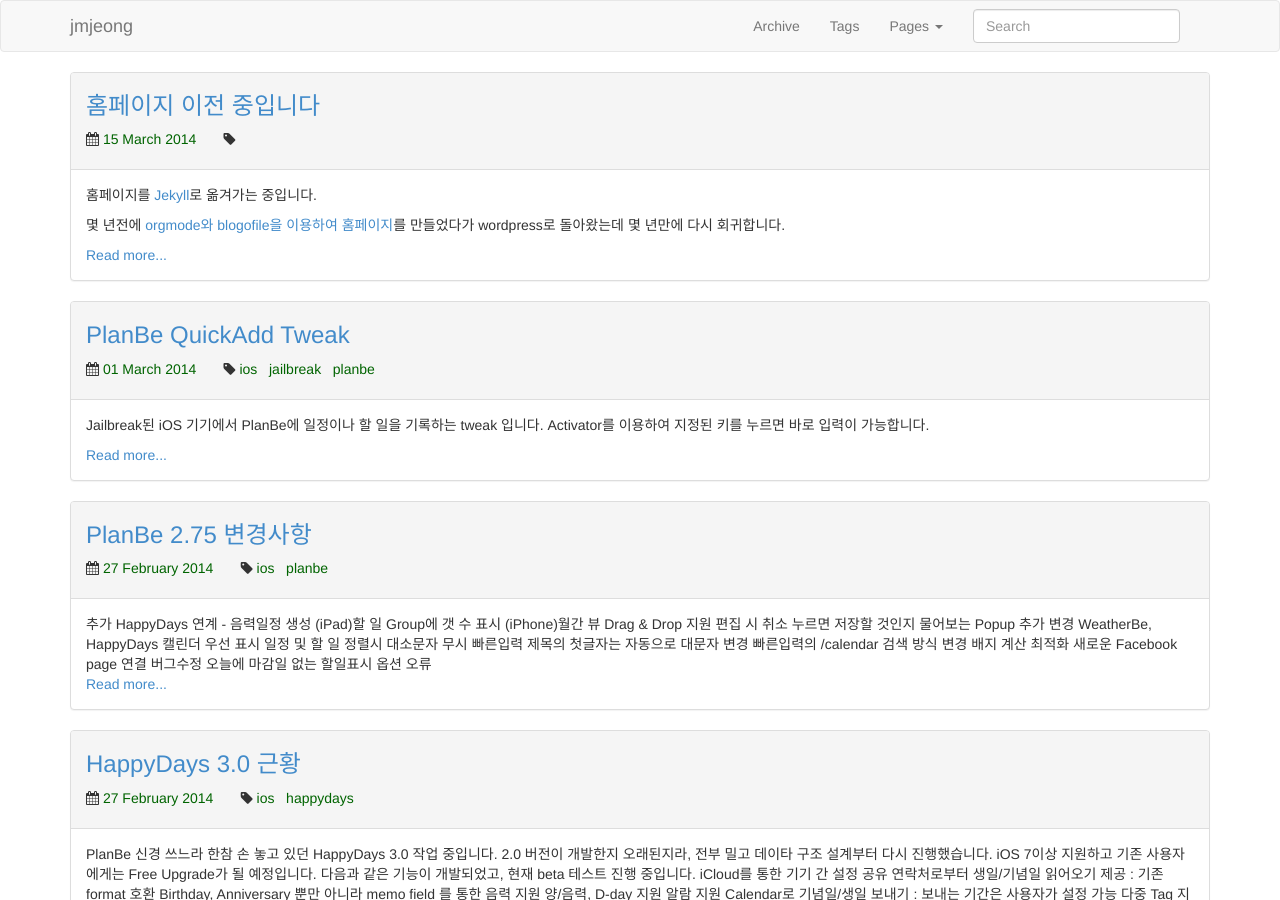
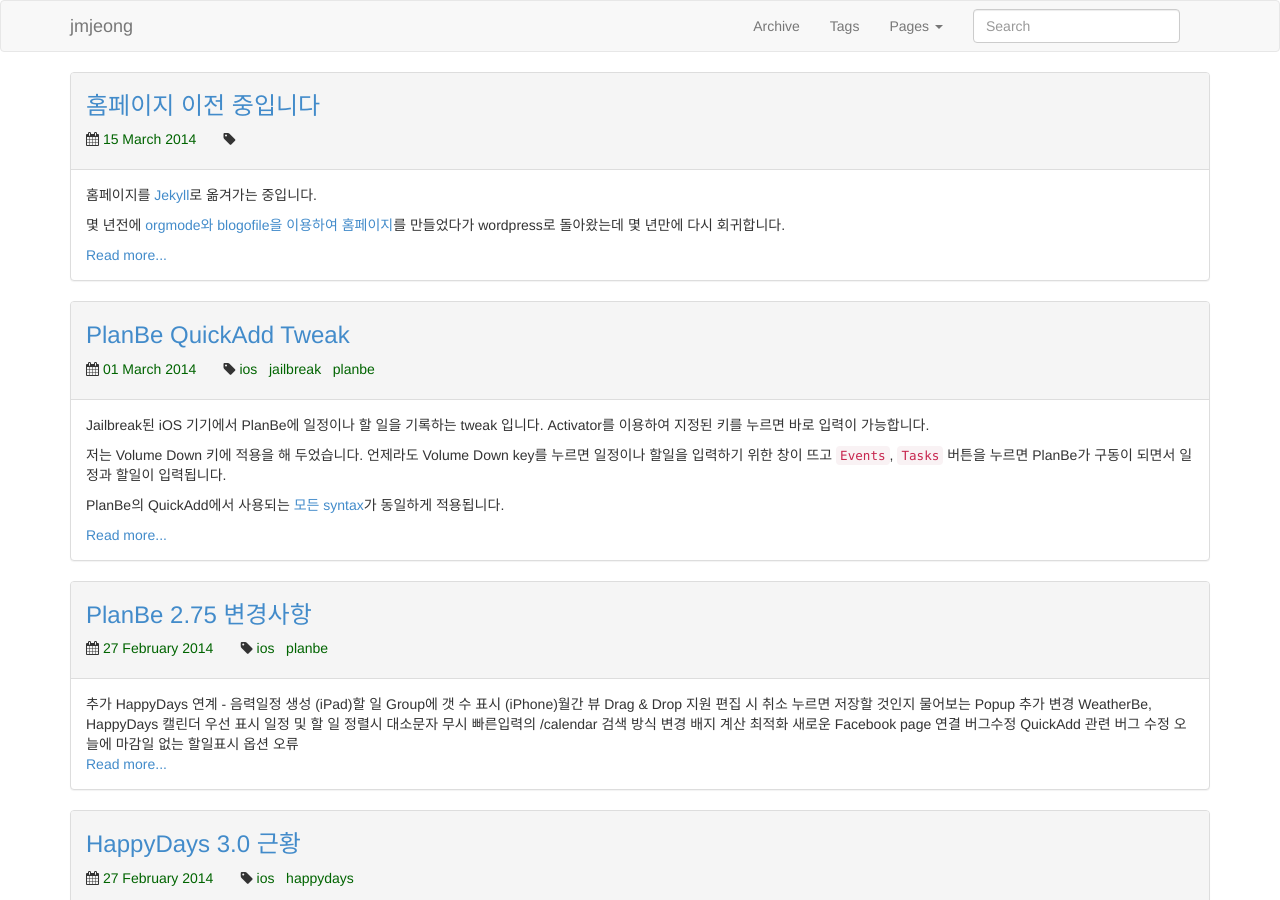
Before and after one commit to jmjeong/jmjeong-old.github.io, a Jekyll site: the page built from index.html, in a window 1280 px wide and 900 px high. Built offline with Jekyll 4.4.1, drawn with Linux system fonts in a browser that asks for light colours; Markdown is read by kramdown in place of the engine named in the settings; the list of posts is cut into pages by our own code.

Commit message:
update planbe-quickadd-tweak

```diff
--- a/_posts/2014-03-01-PlanBe-QuickAdd-Tweak.md
+++ b/_posts/2014-03-01-PlanBe-QuickAdd-Tweak.md
@@ -10,7 +10,15 @@ tags: ios jailbreak planbe
 Jailbreak된 iOS 기기에서 PlanBe에 일정이나 할 일을 기록하는 tweak 입니다. Activator를 이용하여 지정된 키를 누르면
 바로 입력이 가능합니다.
 
+저는 Volume Down 키에 적용을 해 두었습니다. 언제라도 Volume Down key를 누르면 일정이나 할일을
+입력하기 위한 창이 뜨고 `Events`, `Tasks` 버튼을 누르면 PlanBe가 구동이 되면서 일정과 할일이
+입력됩니다.
+
+PlanBe의 QuickAdd에서 사용되는 [모든 syntax]({% post_url 2014-01-19-PlanBe-QuickAdd %})가 동일하게 적용됩니다.
+
 <!-- more -->
+
+![](http://farm8.staticflickr.com/7246/13236660685_bbf2fee040_o.png)
 
 [http://cydia.myrepospace.com/jmjeong/](http://cydia.myrepospace.com/jmjeong/) 을 추가하고 'PlanBe
 QuickAdd'를 인스톨 하면 됩니다.  설치 후에 Preferences - Activator 에서 호출할 Action을 등록하면
--- a/_posts/2014-03-13-PlanBe-2.75.md
+++ b/_posts/2014-03-13-PlanBe-2.75.md
@@ -14,9 +14,9 @@ tags: ios planbe
 - 변경
     - WeatherBe, HappyDays 캘린더 우선 표시
     - 일정 및 할 일 정렬시 대소문자 무시
-    - 빠른입력 제목의 첫글자는 자동으로 대문자 변경
     - 빠른입력의 /calendar 검색 방식 변경
     - 배지 계산 최적화
     - 새로운 Facebook page 연결
 - 버그수정
+    - QuickAdd 관련 버그 수정
     - 오늘에 마감일 없는 할일표시 옵션 오류
```
Also changed, not shown: _posts/2002-12-15-CallLookupDA-Handera330-Patch.md (+1 -1 lines).
